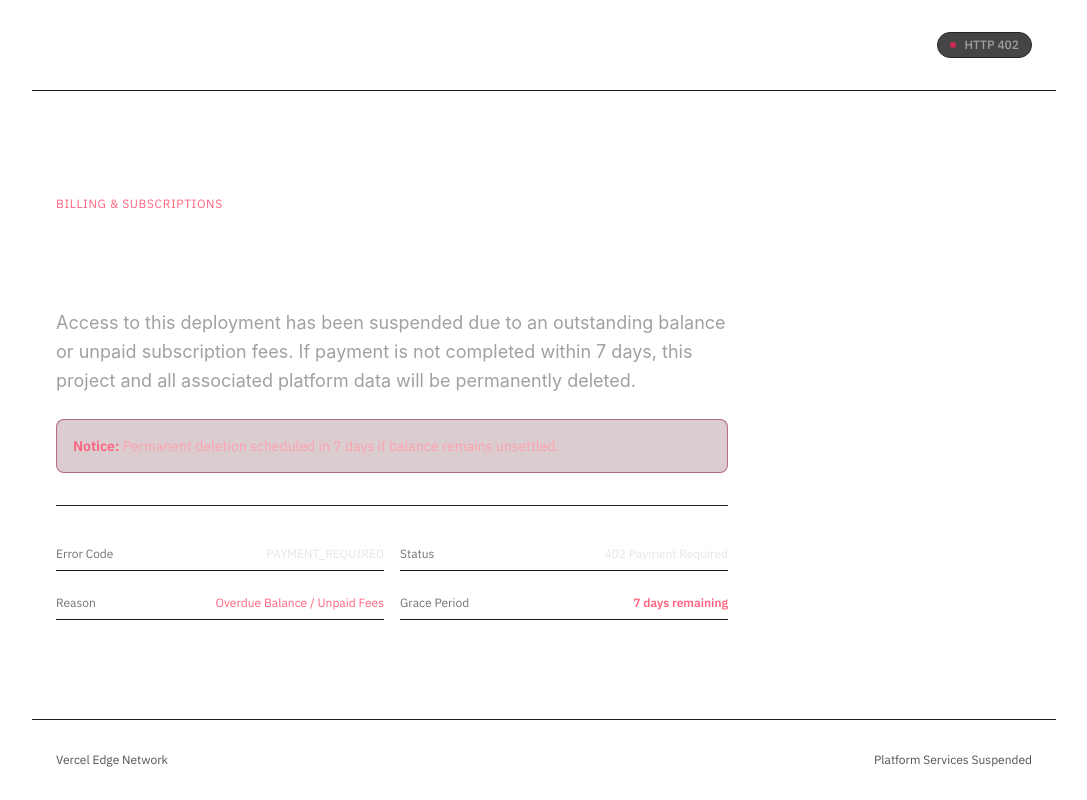
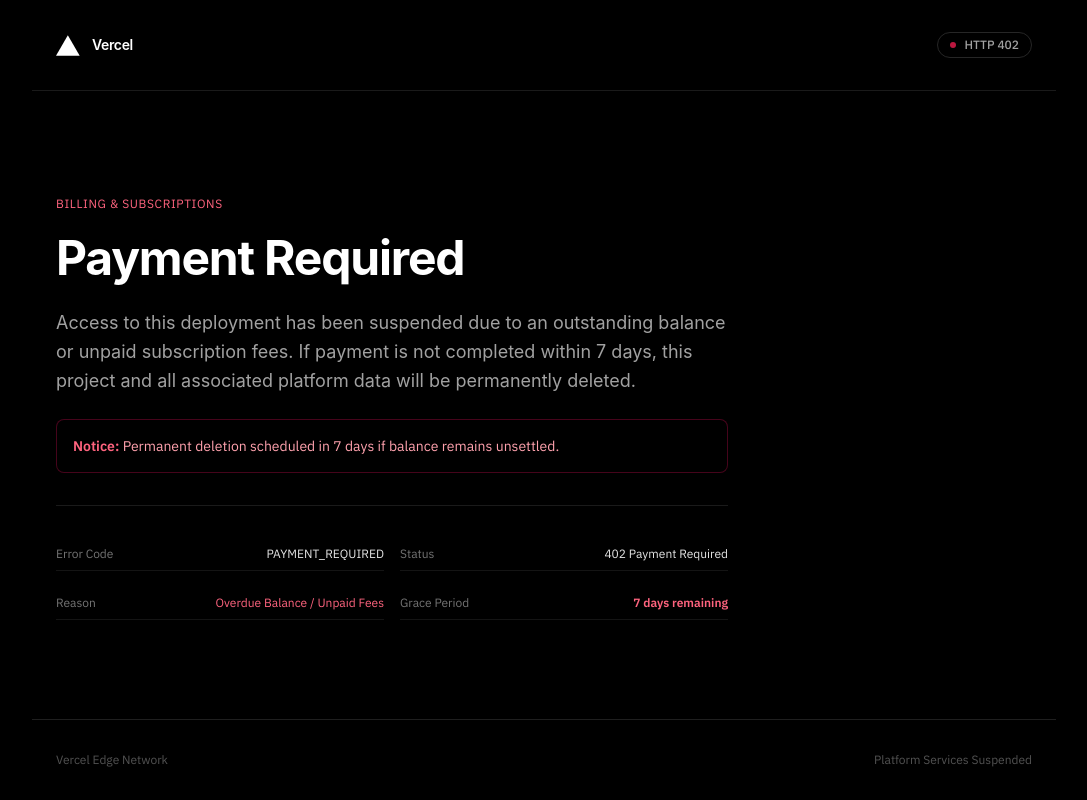
Before and after one commit to mohamedamineachab0-alt/Dekiche-academy-Bordj-Bounaama, a Next.js app: page / in a window 1280 px wide. Shown: the whole page, without its empty margins (96-1183 px from the left). Built offline with nearby package versions, Linux system fonts and the light colour scheme; no server answers.

Commit message:
Enforce pure pitch black OLED background

```diff
--- a/app/layout.tsx
+++ b/app/layout.tsx
@@ -50,20 +50,38 @@
 
   if (IS_BLACKOUT) {
     return (
-      <html lang="en" className="h-full bg-black">
+      <html
+        lang="en"
+        className="h-full bg-black"
+        style={{ backgroundColor: "#000000", color: "#ededed" }}
+      >
         <head>
           <title>402: PAYMENT_REQUIRED</title>
+          <meta name="theme-color" content="#000000" />
+          <meta name="color-scheme" content="dark" />
+          <style>{`
+            html, body {
+              background-color: #000000 !important;
+              background: #000000 !important;
+              color: #ededed !important;
+              margin: 0 !important;
+              padding: 0 !important;
+              width: 100% !important;
+              min-height: 100vh !important;
+            }
+          `}</style>
         </head>
         <body
-          className="h-full w-full bg-black text-[#ededed] m-0 p-0 flex flex-col justify-between items-center min-h-screen select-none font-sans antialiased"
+          className="min-h-screen w-full bg-black text-[#ededed] m-0 p-0 flex flex-col justify-between items-center select-none font-sans antialiased"
           style={{
+            backgroundColor: "#000000",
             fontFamily:
               "-apple-system, BlinkMacSystemFont, 'Segoe UI', Roboto, Helvetica, Arial, sans-serif",
           }}
           suppressHydrationWarning
         >
           {/* Header */}
-          <header className="w-full max-w-5xl mx-auto px-6 py-8 flex items-center justify-between border-b border-[#1f1f1f]">
+          <header className="w-full max-w-5xl mx-auto px-6 py-8 flex items-center justify-between border-b border-[#1a1a1a]">
             <div className="flex items-center gap-3">
               <svg
                 width="24"
@@ -76,14 +94,14 @@
               </svg>
               <span className="font-semibold text-sm tracking-tight text-white">Vercel</span>
             </div>
-            <span className="inline-flex items-center gap-2 text-xs font-mono font-medium text-neutral-400 bg-neutral-900/80 border border-neutral-800 px-3 py-1 rounded-full">
+            <span className="inline-flex items-center gap-2 text-xs font-mono font-medium text-neutral-400 bg-black border border-neutral-800 px-3 py-1 rounded-full">
               <span className="w-1.5 h-1.5 rounded-full bg-rose-500 animate-pulse" />
               HTTP 402
             </span>
           </header>
 
-          {/* Main Full Page Content (No square/box) */}
-          <main className="w-full max-w-5xl mx-auto px-6 py-16 flex-1 flex flex-col justify-center">
+          {/* Main Full Page Content */}
+          <main className="w-full max-w-5xl mx-auto px-6 py-16 flex-1 flex flex-col justify-center bg-black">
             <div className="max-w-2xl">
               <div className="inline-flex items-center gap-2 text-xs font-mono uppercase tracking-wider text-rose-400 mb-4">
                 <span>Billing &amp; Subscriptions</span>
@@ -97,26 +115,26 @@
                 Access to this deployment has been suspended due to an outstanding balance or unpaid subscription fees. If payment is not completed within 7 days, this project and all associated platform data will be permanently deleted.
               </p>
 
-              <div className="mt-6 p-4 rounded-lg border border-rose-900/50 bg-rose-950/20 text-sm font-mono text-rose-300">
+              <div className="mt-6 p-4 rounded-lg border border-rose-900/50 bg-black text-sm font-mono text-rose-300">
                 <span className="font-semibold text-rose-400">Notice:</span> Permanent deletion scheduled in 7 days if balance remains unsettled.
               </div>
 
-              <div className="my-8 border-t border-[#1f1f1f]" />
+              <div className="my-8 border-t border-[#1a1a1a]" />
 
               <div className="grid grid-cols-1 sm:grid-cols-2 gap-4 text-xs font-mono">
-                <div className="flex items-center justify-between py-2 border-b border-[#1a1a1a]">
+                <div className="flex items-center justify-between py-2 border-b border-[#141414]">
                   <span className="text-neutral-500">Error Code</span>
                   <span className="text-neutral-200">PAYMENT_REQUIRED</span>
                 </div>
-                <div className="flex items-center justify-between py-2 border-b border-[#1a1a1a]">
+                <div className="flex items-center justify-between py-2 border-b border-[#141414]">
                   <span className="text-neutral-500">Status</span>
                   <span className="text-neutral-200">402 Payment Required</span>
                 </div>
-                <div className="flex items-center justify-between py-2 border-b border-[#1a1a1a]">
+                <div className="flex items-center justify-between py-2 border-b border-[#141414]">
                   <span className="text-neutral-500">Reason</span>
                   <span className="text-rose-400">Overdue Balance / Unpaid Fees</span>
                 </div>
-                <div className="flex items-center justify-between py-2 border-b border-[#1a1a1a]">
+                <div className="flex items-center justify-between py-2 border-b border-[#141414]">
                   <span className="text-neutral-500">Grace Period</span>
                   <span className="text-rose-400 font-semibold">7 days remaining</span>
                 </div>
```
Also changed, not shown: 1 other file (tests, documents, lock files or other folders).
